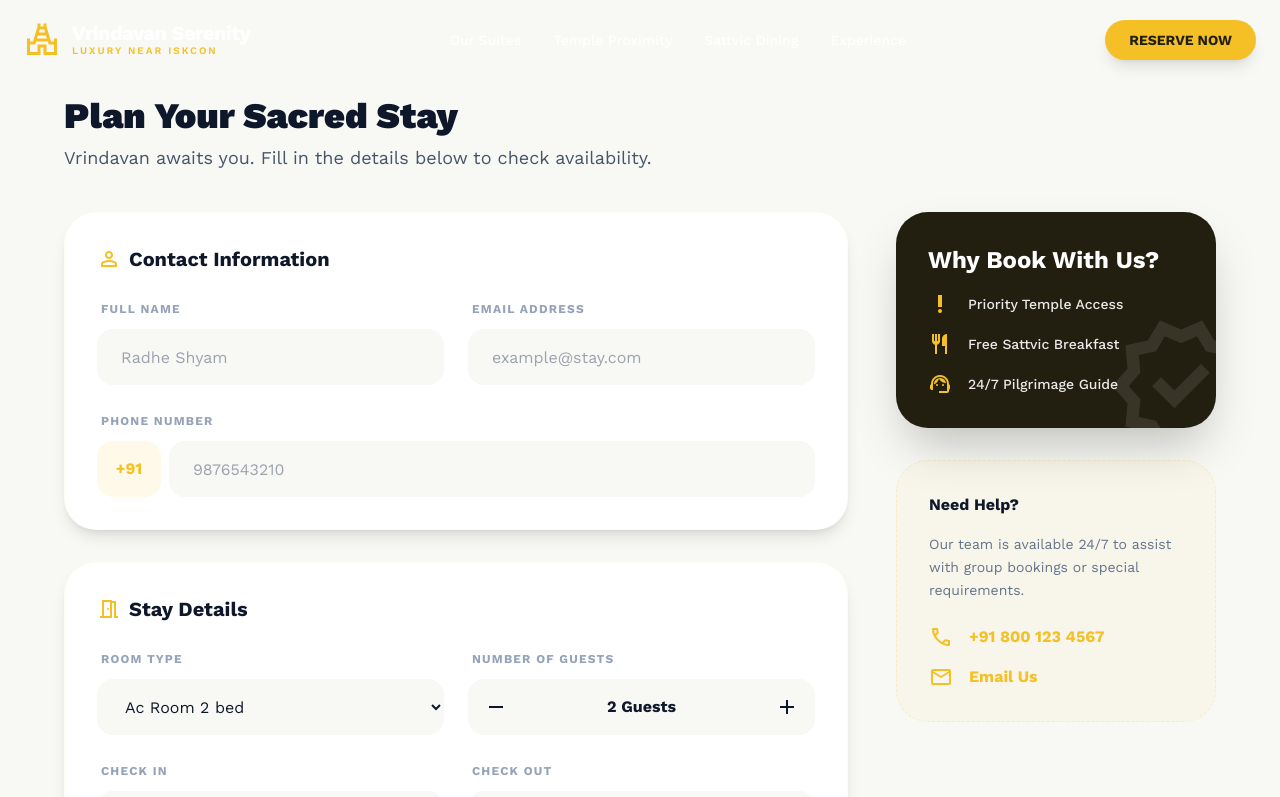
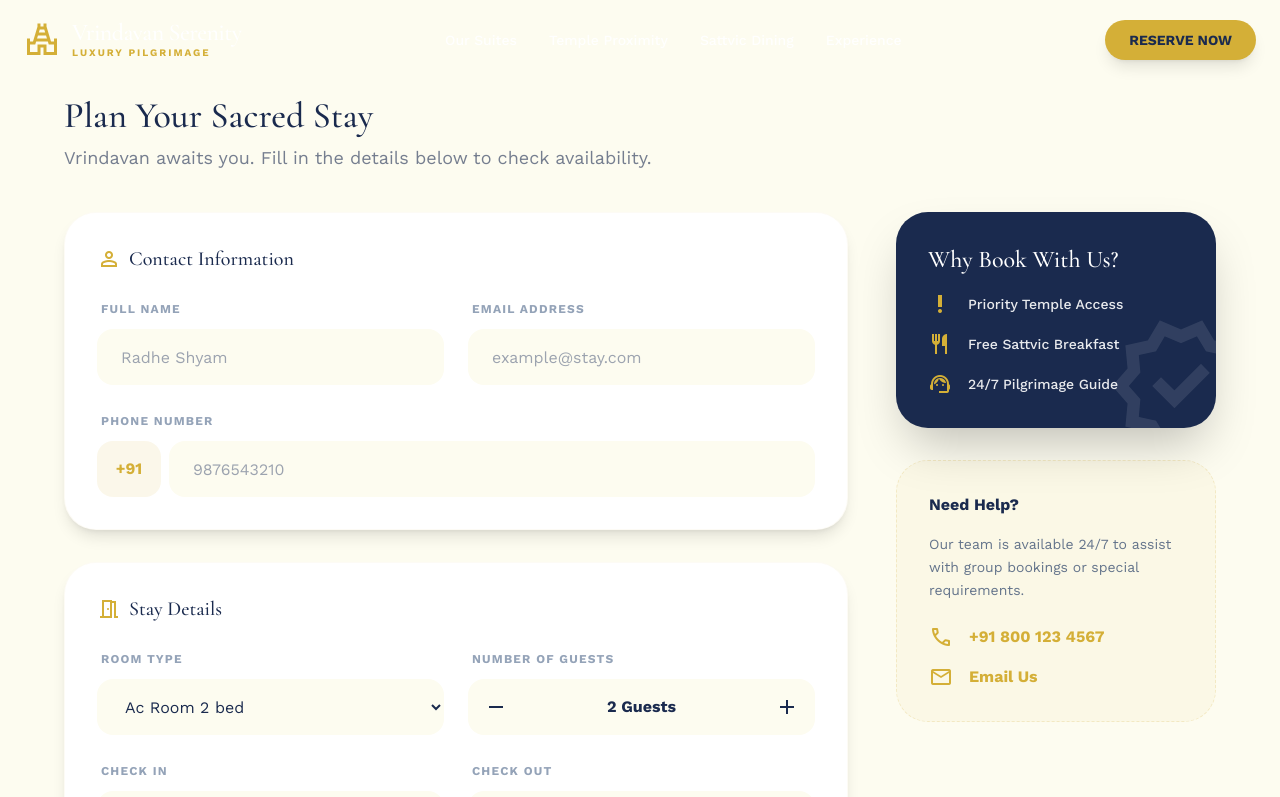
Before and after one commit to sumitkumards07/Iskon, a React (Vite) app: page /enquiry in a window 1280 px wide. Shown: the top 797 px of the page. Built offline with nearby package versions, Linux system fonts and the light colour scheme.

Commit message:
Implemented Royal Brij theme: Royal Navy & Premier Gold palette with Cormorant Garamond typography

```diff
--- a/src/components/Footer.tsx
+++ b/src/components/Footer.tsx
@@ -8,9 +8,9 @@ const Footer: React.FC = () => {
         <div className="col-span-1 md:col-span-1">
           <div className="flex items-center gap-3 mb-6">
             <span className="material-symbols-outlined text-3xl text-primary font-bold">temple_hindu</span>
-            <span className="text-xl font-bold">Vrindavan Serenity</span>
+            <span className="text-2xl font-display font-medium text-background-dark">Vrindavan Serenity</span>
           </div>
-          <p className="text-sm text-slate-500 leading-relaxed mb-6">
+          <p className="text-sm text-background-dark/60 leading-relaxed mb-6">
             A boutique luxury hotel dedicated to providing a spiritual sanctuary for devotees and travelers from around the world.
           </p>
           <div className="flex gap-4">
--- a/src/components/Navbar.tsx
+++ b/src/components/Navbar.tsx
@@ -35,10 +35,10 @@ const Navbar: React.FC = () => {
             <span className="material-symbols-outlined text-4xl">temple_hindu</span>
           </div>
           <div>
-            <h1 className={`text-xl font-bold leading-none tracking-tight transition-colors ${isScrolled ? 'text-slate-900' : 'text-white'}`}>
+            <h1 className={`text-2xl font-display font-medium leading-none tracking-tight transition-colors ${isScrolled ? 'text-background-dark' : 'text-white'}`}>
               Vrindavan Serenity
             </h1>
-            <p className="text-[10px] uppercase tracking-[0.2em] text-primary font-semibold">Luxury Near ISKCON</p>
+            <p className="text-[10px] uppercase tracking-[0.2em] text-primary font-bold">LUXURY PILGRIMAGE</p>
           </div>
         </Link>
 
--- a/src/index.css
+++ b/src/index.css
@@ -1,4 +1,4 @@
-@import url('https://fonts.googleapis.com/css2?family=Work+Sans:wght@300;400;500;600;700;900&display=swap');
+@import url('https://fonts.googleapis.com/css2?family=Cormorant+Garamond:wght@300;400;500;600;700&family=Work+Sans:wght@100;200;300;400;500;600;700;800;900&display=swap');
 @import url('https://fonts.googleapis.com/css2?family=Material+Symbols+Outlined:wght,FILL@100..700,0..1&display=swap');
 
 @tailwind base;
@@ -6,13 +6,16 @@
 @tailwind utilities;
 
 :root {
-  font-family: 'Work Sans', sans-serif;
+  --primary: #d4af37;
+  --bg-light: #fdfcf0;
+  --bg-dark: #1a2a4e;
   -webkit-font-smoothing: antialiased;
   -moz-osx-font-smoothing: grayscale;
 }
 
 body {
-  @apply bg-background-light text-slate-900 overflow-x-hidden;
+  @apply bg-background-light text-background-dark overflow-x-hidden;
+  font-family: 'Work Sans', sans-serif;
 }
 
 .material-symbols-outlined {
--- a/src/pages/Enquiry.tsx
+++ b/src/pages/Enquiry.tsx
@@ -22,8 +22,8 @@ const Enquiry: React.FC = () => {
     <div className="pt-24 pb-20 px-6 bg-background-light">
       <div className="max-w-6xl mx-auto">
         <div className="mb-10 text-center md:text-left">
-          <h1 className="text-4xl font-black mb-2">Plan Your Sacred Stay</h1>
-          <p className="text-slate-600 text-lg">Vrindavan awaits you. Fill in the details below to check availability.</p>
+          <h1 className="text-4xl font-display font-medium mb-2">Plan Your Sacred Stay</h1>
+          <p className="text-background-dark/60 text-lg">Vrindavan awaits you. Fill in the details below to check availability.</p>
         </div>
 
         <div className="flex flex-col lg:flex-row gap-12">
@@ -37,7 +37,7 @@ const Enquiry: React.FC = () => {
             >
               {/* Personal Info */}
               <section className="bg-white p-8 rounded-[2rem] shadow-lg border border-primary/5">
-                <h3 className="text-xl font-bold mb-6 flex items-center gap-2">
+                <h3 className="text-xl font-display font-medium mb-6 flex items-center gap-2">
                   <span className="material-symbols-outlined text-primary font-bold">person</span>
                   Contact Information
                 </h3>
@@ -81,7 +81,7 @@ const Enquiry: React.FC = () => {
 
               {/* Booking Details */}
               <section className="bg-white p-8 rounded-[2rem] shadow-lg border border-primary/5">
-                <h3 className="text-xl font-bold mb-6 flex items-center gap-2">
+                <h3 className="text-xl font-display font-medium mb-6 flex items-center gap-2">
                   <span className="material-symbols-outlined text-primary font-bold">meeting_room</span>
                   Stay Details
                 </h3>
@@ -152,7 +152,7 @@ const Enquiry: React.FC = () => {
           <aside className="lg:w-80 flex flex-col gap-8">
              <div className="bg-background-dark text-white p-8 rounded-[2rem] shadow-2xl relative overflow-hidden">
                 <div className="relative z-10">
-                  <h3 className="text-2xl font-bold mb-4">Why Book With Us?</h3>
+                  <h3 className="text-2xl font-display font-medium mb-4">Why Book With Us?</h3>
                   <ul className="space-y-4">
                     {[
                       { icon: 'priority_high', text: 'Priority Temple Access' },
--- a/src/pages/Location.tsx
+++ b/src/pages/Location.tsx
@@ -6,8 +6,8 @@ const Location: React.FC = () => {
     <div className="pt-24 pb-20 px-6">
       <div className="max-w-7xl mx-auto">
         <div className="mb-16">
-          <h1 className="text-4xl md:text-5xl font-black mb-4">Finding Serenity</h1>
-          <p className="text-slate-600 text-lg max-w-2xl">
+          <h1 className="text-4xl md:text-5xl font-display font-medium mb-4">Finding Serenity</h1>
+          <p className="text-background-dark/60 text-lg max-w-2xl">
             Steps away from the sacred, miles away from the ordinary. Vrindavan Serenity is perfectly positioned for your spiritual practice.
           </p>
         </div>
@@ -16,7 +16,7 @@ const Location: React.FC = () => {
           <div className="space-y-10">
             {/* Proximity List */}
             <section>
-              <h3 className="text-xl font-bold mb-6 flex items-center gap-2">
+              <h3 className="text-xl font-display font-medium mb-6 flex items-center gap-2">
                 <span className="material-symbols-outlined text-primary font-bold">near_me</span>
                 Key Landmarks
               </h3>
@@ -79,7 +79,7 @@ const Location: React.FC = () => {
                  <motion.div
                    animate={{ y: [0, -10, 0] }}
                    transition={{ repeat: Infinity, duration: 2 }}
-                   className="text-primary drop-shadow-[0_0_10px_rgba(244,192,37,0.5)]"
+                   className="text-primary drop-shadow-[0_0_10px_rgba(212,175,55,0.5)]"
                  >
                    <span className="material-symbols-outlined text-6xl font-bold fill-1">location_on</span>
                  </motion.div>
--- a/src/pages/Rooms.tsx
+++ b/src/pages/Rooms.tsx
@@ -35,8 +35,8 @@ const Rooms: React.FC = () => {
     <div className="pt-24 pb-20 px-6">
       <div className="max-w-7xl mx-auto">
         <div className="mb-16">
-          <h1 className="text-4xl md:text-5xl font-black mb-4">Our Sacred Suites</h1>
-          <p className="text-slate-600 text-lg max-w-2xl">
+          <h1 className="text-4xl md:text-5xl font-display font-medium mb-4">Our Sacred Suites</h1>
+          <p className="text-background-dark/60 text-lg max-w-2xl">
             Each room at Vrindavan Serenity is designed to provide a tranquil atmosphere for your spiritual journey.
           </p>
         </div>
@@ -66,10 +66,10 @@ const Rooms: React.FC = () => {
               <div className="md:w-3/5 p-8 flex flex-col justify-between">
                 <div>
                   <div className="flex justify-between items-start mb-4">
-                    <h3 className="text-2xl font-bold group-hover:text-primary transition-colors">{room.title}</h3>
-                    <p className="text-primary font-black text-xl">{room.price}</p>
+                    <h3 className="text-2xl font-display font-medium group-hover:text-primary transition-colors">{room.title}</h3>
+                    <p className="text-primary font-bold text-xl">{room.price}</p>
                   </div>
-                  <p className="text-slate-500 text-sm mb-6 leading-relaxed">
+                  <p className="text-background-dark/50 text-sm mb-6 leading-relaxed">
                     {room.desc}
                   </p>
                   <div className="flex flex-wrap gap-2 mb-8">
--- a/tailwind.config.js
+++ b/tailwind.config.js
@@ -4,12 +4,13 @@ export default {
   theme: {
     extend: {
       colors: {
-        primary: "#f4c025",
-        "background-light": "#f8f8f5",
-        "background-dark": "#221e10",
+        primary: "#d4af37", // Premium Gold
+        "background-light": "#fdfcf0", // Pearl White
+        "background-dark": "#1a2a4e", // Royal Navy
       },
       fontFamily: {
-        display: ["Work Sans", "sans-serif"],
+        display: ["Cormorant Garamond", "serif"],
+        body: ["Work Sans", "sans-serif"],
       },
       borderRadius: {
         DEFAULT: "0.5rem",
```
Also changed, not shown: src/pages/Home.tsx (+6 -6 lines).
